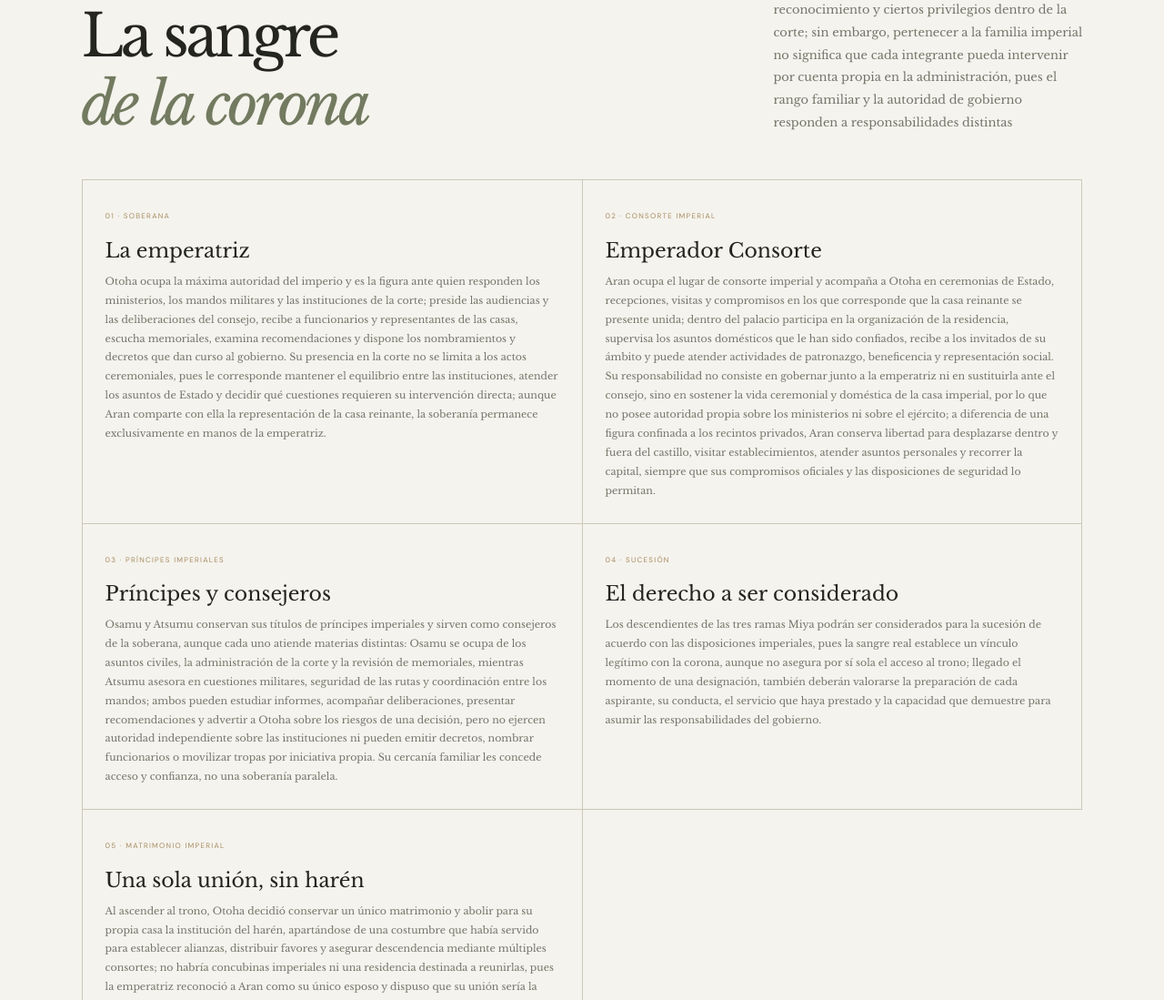
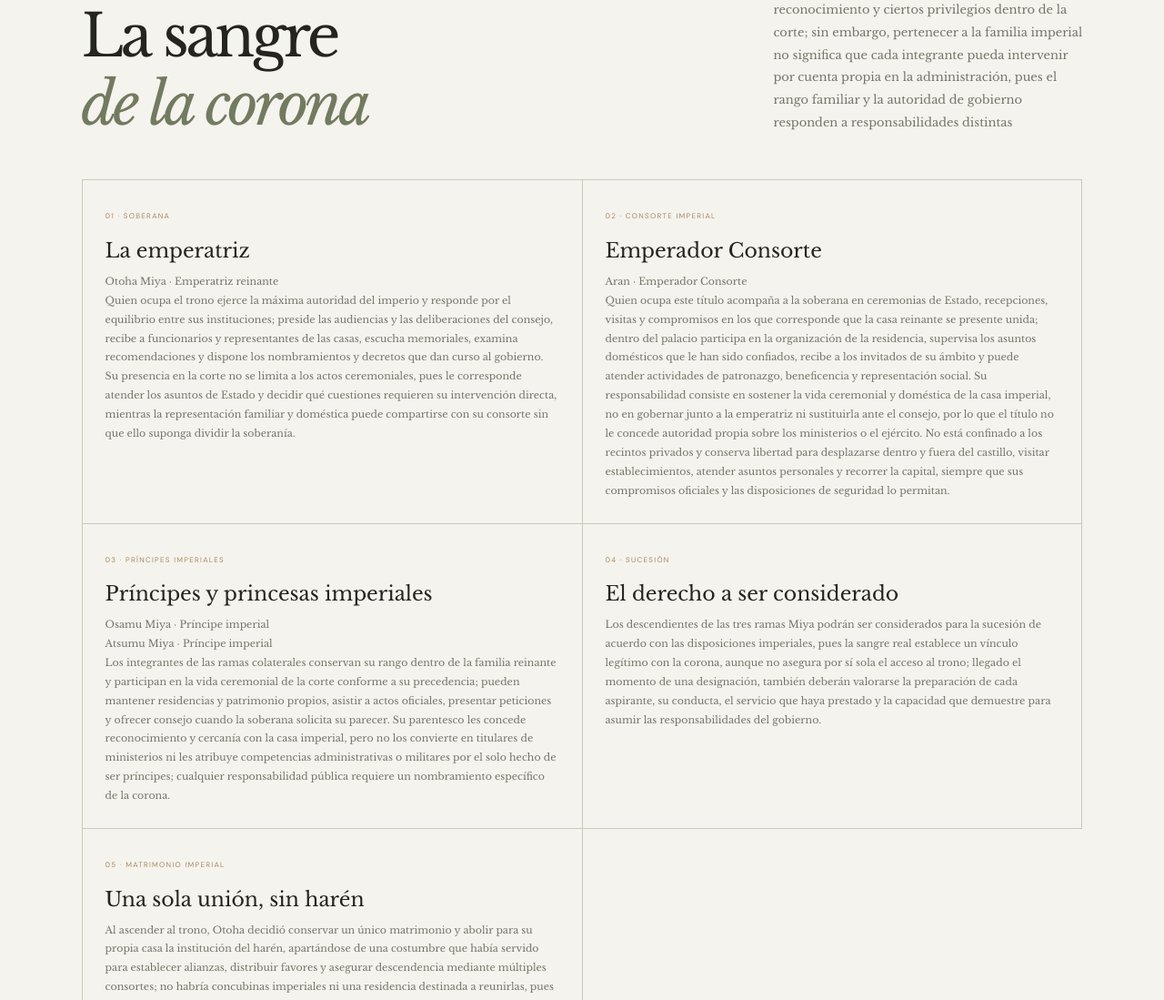
Before and after one commit to ikboobs/imperart, a plain HTML site: page index.html in a window 1280 px wide. Shown: the part 2257-3356 px from the top of the page at 91% size. Drawn offline with nearby package versions, Linux system fonts and the light colour scheme.

Commit message:
Reorganiza las fichas imperiales y modera las atribuciones de los príncipes

```diff
--- a/index.html
+++ b/index.html
@@ -46,9 +46,9 @@
       <div class="section-tag"><span>02</span> LA FAMILIA IMPERIAL</div>
       <div class="section-heading"><div><p class="eyebrow">Rango, privilegio y responsabilidad</p><h2>La sangre<br><em>de la corona</em></h2></div><p class="section-deck">La cercanía con la soberana concede precedencia, reconocimiento y ciertos privilegios dentro de la corte; sin embargo, pertenecer a la familia imperial no significa que cada integrante pueda intervenir por cuenta propia en la administración, pues el rango familiar y la autoridad de gobierno responden a responsabilidades distintas</p></div>
       <div class="imperial-guide-grid">
-        <article class="imperial-guide-card"><span>01 · SOBERANA</span><h3>La emperatriz</h3><p>Otoha ocupa la máxima autoridad del imperio y es la figura ante quien responden los ministerios, los mandos militares y las instituciones de la corte; preside las audiencias y las deliberaciones del consejo, recibe a funcionarios y representantes de las casas, escucha memoriales, examina recomendaciones y dispone los nombramientos y decretos que dan curso al gobierno. Su presencia en la corte no se limita a los actos ceremoniales, pues le corresponde mantener el equilibrio entre las instituciones, atender los asuntos de Estado y decidir qué cuestiones requieren su intervención directa; aunque Aran comparte con ella la representación de la casa reinante, la soberanía permanece exclusivamente en manos de la emperatriz.</p></article>
-        <article class="imperial-guide-card"><span>02 · CONSORTE IMPERIAL</span><h3>Emperador Consorte</h3><p>Aran ocupa el lugar de consorte imperial y acompaña a Otoha en ceremonias de Estado, recepciones, visitas y compromisos en los que corresponde que la casa reinante se presente unida; dentro del palacio participa en la organización de la residencia, supervisa los asuntos domésticos que le han sido confiados, recibe a los invitados de su ámbito y puede atender actividades de patronazgo, beneficencia y representación social. Su responsabilidad no consiste en gobernar junto a la emperatriz ni en sustituirla ante el consejo, sino en sostener la vida ceremonial y doméstica de la casa imperial, por lo que no posee autoridad propia sobre los ministerios ni sobre el ejército; a diferencia de una figura confinada a los recintos privados, Aran conserva libertad para desplazarse dentro y fuera del castillo, visitar establecimientos, atender asuntos personales y recorrer la capital, siempre que sus compromisos oficiales y las disposiciones de seguridad lo permitan.</p></article>
-        <article class="imperial-guide-card"><span>03 · PRÍNCIPES IMPERIALES</span><h3>Príncipes y consejeros</h3><p>Osamu y Atsumu conservan sus títulos de príncipes imperiales y sirven como consejeros de la soberana, aunque cada uno atiende materias distintas: Osamu se ocupa de los asuntos civiles, la administración de la corte y la revisión de memoriales, mientras Atsumu asesora en cuestiones militares, seguridad de las rutas y coordinación entre los mandos; ambos pueden estudiar informes, acompañar deliberaciones, presentar recomendaciones y advertir a Otoha sobre los riesgos de una decisión, pero no ejercen autoridad independiente sobre las instituciones ni pueden emitir decretos, nombrar funcionarios o movilizar tropas por iniciativa propia. Su cercanía familiar les concede acceso y confianza, no una soberanía paralela.</p></article>
+        <article class="imperial-guide-card"><span>01 · SOBERANA</span><h3>La emperatriz</h3><p class="imperial-person">Otoha Miya <span>· Emperatriz reinante</span></p><p>Quien ocupa el trono ejerce la máxima autoridad del imperio y responde por el equilibrio entre sus instituciones; preside las audiencias y las deliberaciones del consejo, recibe a funcionarios y representantes de las casas, escucha memoriales, examina recomendaciones y dispone los nombramientos y decretos que dan curso al gobierno. Su presencia en la corte no se limita a los actos ceremoniales, pues le corresponde atender los asuntos de Estado y decidir qué cuestiones requieren su intervención directa, mientras la representación familiar y doméstica puede compartirse con su consorte sin que ello suponga dividir la soberanía.</p></article>
+        <article class="imperial-guide-card"><span>02 · CONSORTE IMPERIAL</span><h3>Emperador Consorte</h3><p class="imperial-person">Aran <span>· Emperador Consorte</span></p><p>Quien ocupa este título acompaña a la soberana en ceremonias de Estado, recepciones, visitas y compromisos en los que corresponde que la casa reinante se presente unida; dentro del palacio participa en la organización de la residencia, supervisa los asuntos domésticos que le han sido confiados, recibe a los invitados de su ámbito y puede atender actividades de patronazgo, beneficencia y representación social. Su responsabilidad consiste en sostener la vida ceremonial y doméstica de la casa imperial, no en gobernar junto a la emperatriz ni sustituirla ante el consejo, por lo que el título no le concede autoridad propia sobre los ministerios o el ejército. No está confinado a los recintos privados y conserva libertad para desplazarse dentro y fuera del castillo, visitar establecimientos, atender asuntos personales y recorrer la capital, siempre que sus compromisos oficiales y las disposiciones de seguridad lo permitan.</p></article>
+        <article class="imperial-guide-card"><span>03 · PRÍNCIPES IMPERIALES</span><h3>Príncipes y princesas imperiales</h3><p class="imperial-person">Osamu Miya <span>· Príncipe imperial</span></p><p class="imperial-person">Atsumu Miya <span>· Príncipe imperial</span></p><p>Los integrantes de las ramas colaterales conservan su rango dentro de la familia reinante y participan en la vida ceremonial de la corte conforme a su precedencia; pueden mantener residencias y patrimonio propios, asistir a actos oficiales, presentar peticiones y ofrecer consejo cuando la soberana solicita su parecer. Su parentesco les concede reconocimiento y cercanía con la casa imperial, pero no los convierte en titulares de ministerios ni les atribuye competencias administrativas o militares por el solo hecho de ser príncipes; cualquier responsabilidad pública requiere un nombramiento específico de la corona.</p></article>
         <article class="imperial-guide-card"><span>04 · SUCESIÓN</span><h3>El derecho a ser considerado</h3><p>Los descendientes de las tres ramas Miya podrán ser considerados para la sucesión de acuerdo con las disposiciones imperiales, pues la sangre real establece un vínculo legítimo con la corona, aunque no asegura por sí sola el acceso al trono; llegado el momento de una designación, también deberán valorarse la preparación de cada aspirante, su conducta, el servicio que haya prestado y la capacidad que demuestre para asumir las responsabilidades del gobierno.</p></article>
         <article class="imperial-guide-card"><span>05 · MATRIMONIO IMPERIAL</span><h3>Una sola unión, sin harén</h3><p>Al ascender al trono, Otoha decidió conservar un único matrimonio y abolir para su propia casa la institución del harén, apartándose de una costumbre que había servido para establecer alianzas, distribuir favores y asegurar descendencia mediante múltiples consortes; no habría concubinas imperiales ni una residencia destinada a reunirlas, pues la emperatriz reconoció a Aran como su único esposo y dispuso que su unión sería la única reconocida dentro de la casa reinante. La decisión provocó comentarios y resistencia entre quienes consideraban que la corona debía conservar las antiguas prácticas, pero también estableció un precedente: el matrimonio de la soberana dejaría de ser una estructura de alianzas múltiples para convertirse en una unión exclusiva, definida por elección y compromiso.</p></article>
       </div>
```
